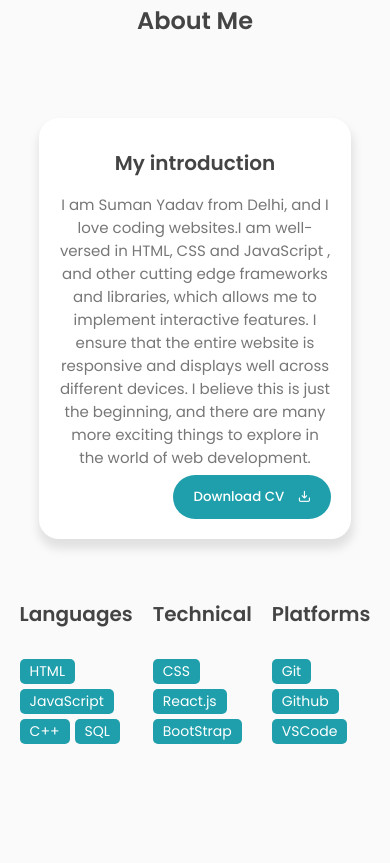
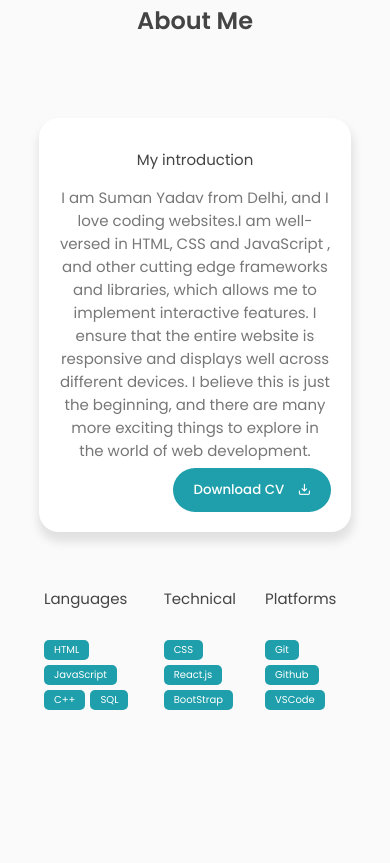
Before and after one commit to suman2737/My_portfolio, a plain HTML site: page index.html in a window 390 px wide. Shown: the part 921-1784 px from the top of the page. Drawn offline with nearby package versions, Linux system fonts and the light colour scheme.

Commit message:
update css

```diff
--- a/css/style.css
+++ b/css/style.css
@@ -546,7 +546,7 @@ footer{
 
 
 /* Media query for 900px */
-@media only screen and (max-width:900px){
+@media(max-width:900px){
     .nav-button{
         display: none;
     }
@@ -654,7 +654,7 @@ footer{
 
 /* Media query for 540px  */
 
-@media only screen and(max-width:540px){
+@media(max-width:540px){
     .featured-name{
         font-size: 40px;
     }
@@ -667,4 +667,23 @@ footer{
     .input-field{
         width: 100%;
     }
+    .skills-box{
+        margin:5px;
+    }
+    .skills-header{
+        margin-bottom: 30px;
+    }
+    .skills-list{
+        gap: 5px;
+    }
+    .skills-list span{
+        font-size: 10px;
+        padding: 2px 10px;
+    }
+    h3{
+        font-size: 15px;
+        font-weight: 400;
+        color: var(--text-color-second);
+        margin-bottom: 15px;
+    }
 }
```
